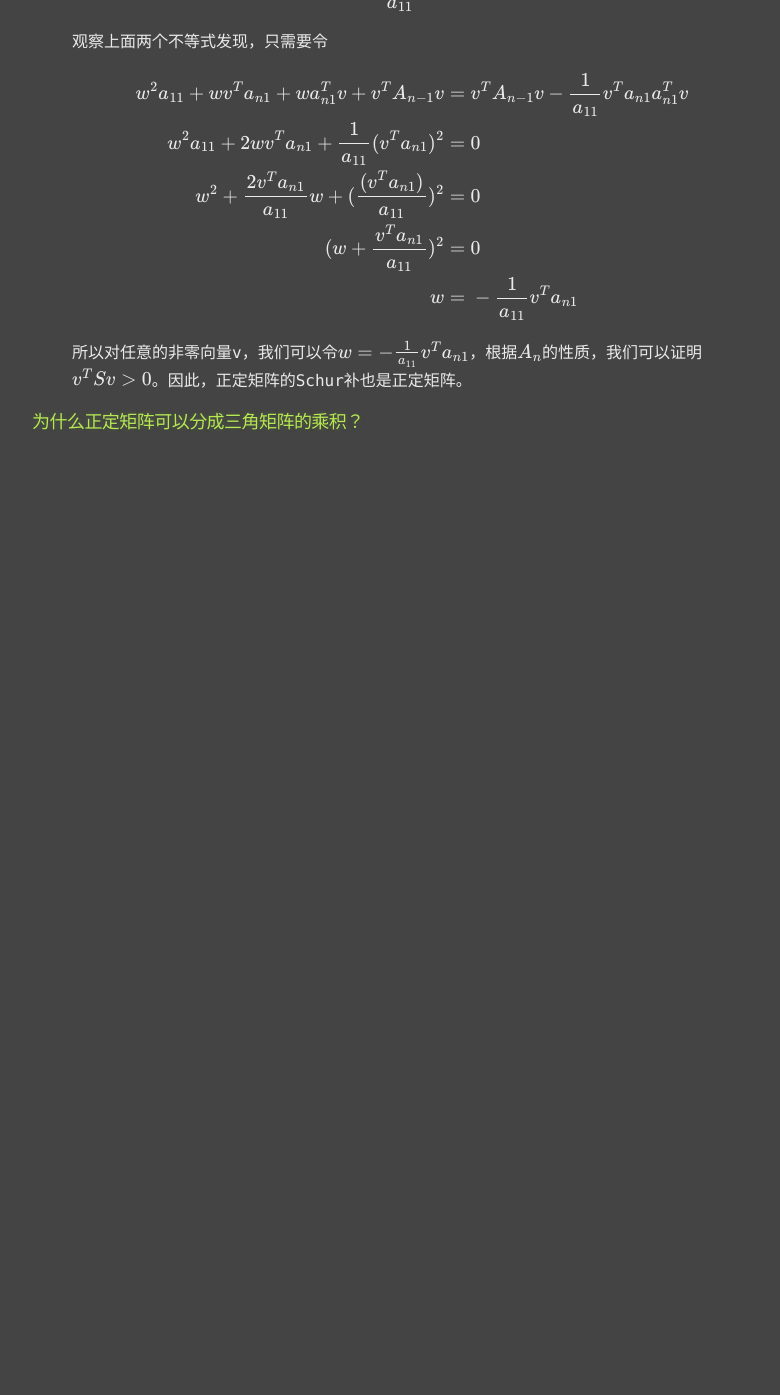
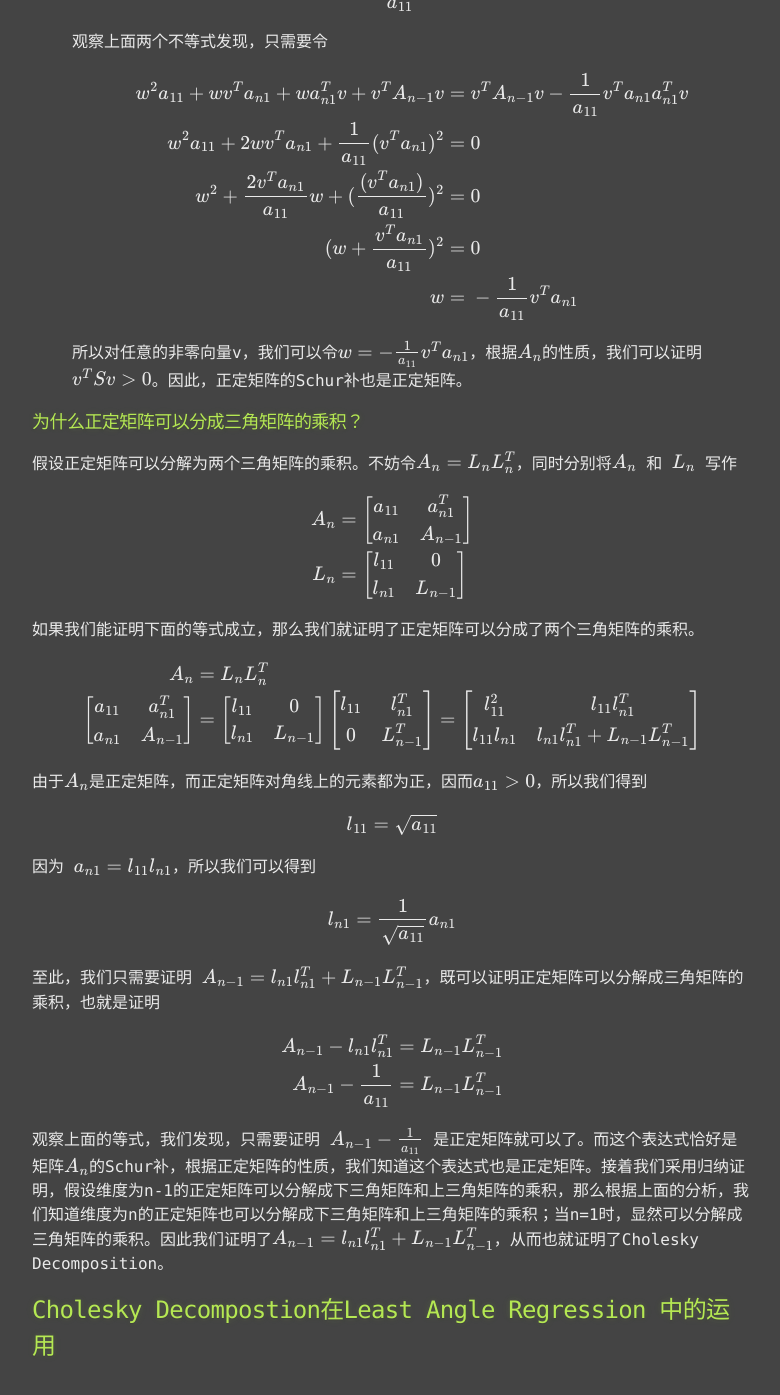
Before and after one commit to mlnotes/mlnotes.github.com, a Jekyll site: the page built from _posts/2013-08-22-cholesky.html, in a window 1280 px wide and 1400 px high, scrolled down 2099 px. Shown: the top 1395 px of the window, without its empty margins (248-1028 px from the left). Built offline with Jekyll 4.4.1, drawn with Linux system fonts in a browser that asks for light colours; formulas are drawn with MathJax 3; comment, search, counter and statistics services are not loaded; before the commit the page ends 2608 px from its top, so only the background shows below that.

Commit message:
Update 2013-08-22-cholesky.html

```diff
--- a/_posts/2013-08-22-cholesky.html
+++ b/_posts/2013-08-22-cholesky.html
@@ -122,3 +122,73 @@ $$ \begin{eqnarray*}
 </ul>
 
 <h3>为什么正定矩阵可以分成三角矩阵的乘积？</h3>
+<p>
+假设正定矩阵可以分解为两个三角矩阵的乘积。不妨令$$$ A_n = L_n L_n^T $$$，同时分别将$$$A_n$$$ 和 $$$L_n$$$ 写作
+</p>
+
+$$ \begin{eqnarray*}
+	A_n &=& \begin{bmatrix}
+		a_{11} & a_{n1}^T \\
+		a_{n1} & A_{n-1}
+	\end{bmatrix} \\
+
+	L_n &=& \begin{bmatrix}
+		l_{11} & 0 \\
+		l_{n1} & L_{n-1}
+	\end{bmatrix}
+
+\end{eqnarray*} $$
+
+如果我们能证明下面的等式成立，那么我们就证明了正定矩阵可以分成了两个三角矩阵的乘积。
+
+$$\begin{eqnarray*}
+	A_n &=& L_n L_n^T \\
+	\begin{bmatrix}
+		a_{11} & a_{n1}^T \\
+		a_{n1} & A_{n-1}
+	\end{bmatrix} &=&  \begin{bmatrix}
+							l_{11} & 0 \\
+							l_{n1} & L_{n-1}
+						\end{bmatrix}
+						\begin{bmatrix}
+							l_{11} & l_{n1}^T \\
+							0 & L_{n-1}^T
+						\end{bmatrix}
+
+				  &=& \begin{bmatrix}
+						l_{11}^2 & l_{11}l_{n1}^T \\
+						l_{11}l_{n1} & l_{n1}l_{n1}^T + L_{n-1}L_{n-1}^T
+				  	  \end{bmatrix}
+
+\end{eqnarray*}$$
+
+<p>
+由于$$$A_n$$$是正定矩阵，而正定矩阵对角线上的元素都为正，因而$$$a_{11} > 0 $$$，所以我们得到
+</p>
+
+$$
+	l_{11} = \sqrt{a_{11}}
+$$
+
+<p>
+因为 $$$ a_{n1} = l_{11}l_{n1} $$$，所以我们可以得到
+</p>
+
+$$
+	l_{n1} = \frac{1}{\sqrt{a_{11}}} a_{n1}
+$$
+
+<p>
+至此，我们只需要证明 $$$ A_{n-1} = l_{n1}l_{n1}^T + L_{n-1}L_{n-1}^T $$$，既可以证明正定矩阵可以分解成三角矩阵的乘积，也就是证明
+</p>
+
+$$\begin{eqnarray*}
+	A_{n-1} - l_{n1}l_{n1}^T &=& L_{n-1}L_{n-1}^T \\
+	A_{n-1} - \frac{1}{a_{11}} &=& L_{n-1}L_{n-1}^T
+\end{eqnarray*}$$
+
+<p>
+观察上面的等式，我们发现，只需要证明 $$$ A_{n-1} - \frac{1}{a_{11}} $$$ 是正定矩阵就可以了。而这个表达式恰好是矩阵$$$A_n$$$的Schur补，根据正定矩阵的性质，我们知道这个表达式也是正定矩阵。接着我们采用归纳证明，假设维度为n-1的正定矩阵可以分解成下三角矩阵和上三角矩阵的乘积，那么根据上面的分析，我们知道维度为n的正定矩阵也可以分解成下三角矩阵和上三角矩阵的乘积；当n=1时，显然可以分解成三角矩阵的乘积。因此我们证明了$$$ A_{n-1} = l_{n1}l_{n1}^T + L_{n-1}L_{n-1}^T$$$，从而也就证明了Cholesky Decomposition。
+</p>
+
+<h2>Cholesky Decompostion在Least Angle Regression 中的运用</h2>
```
